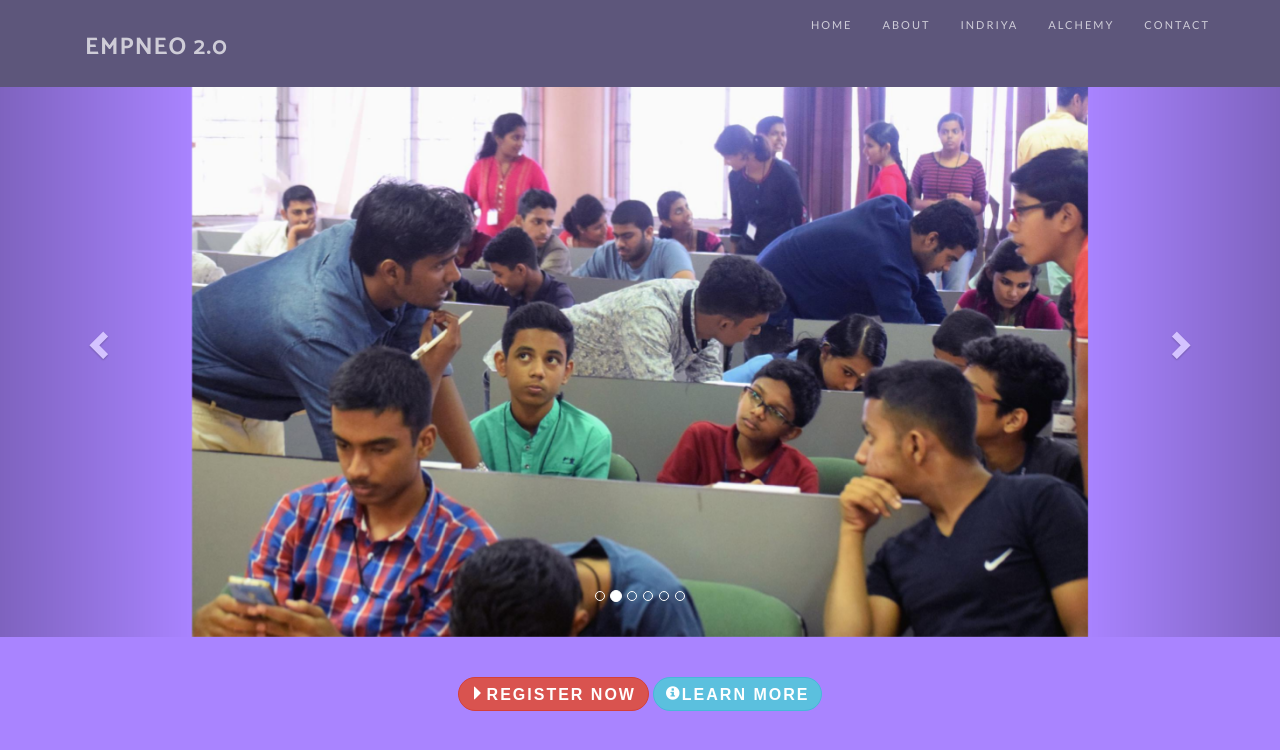
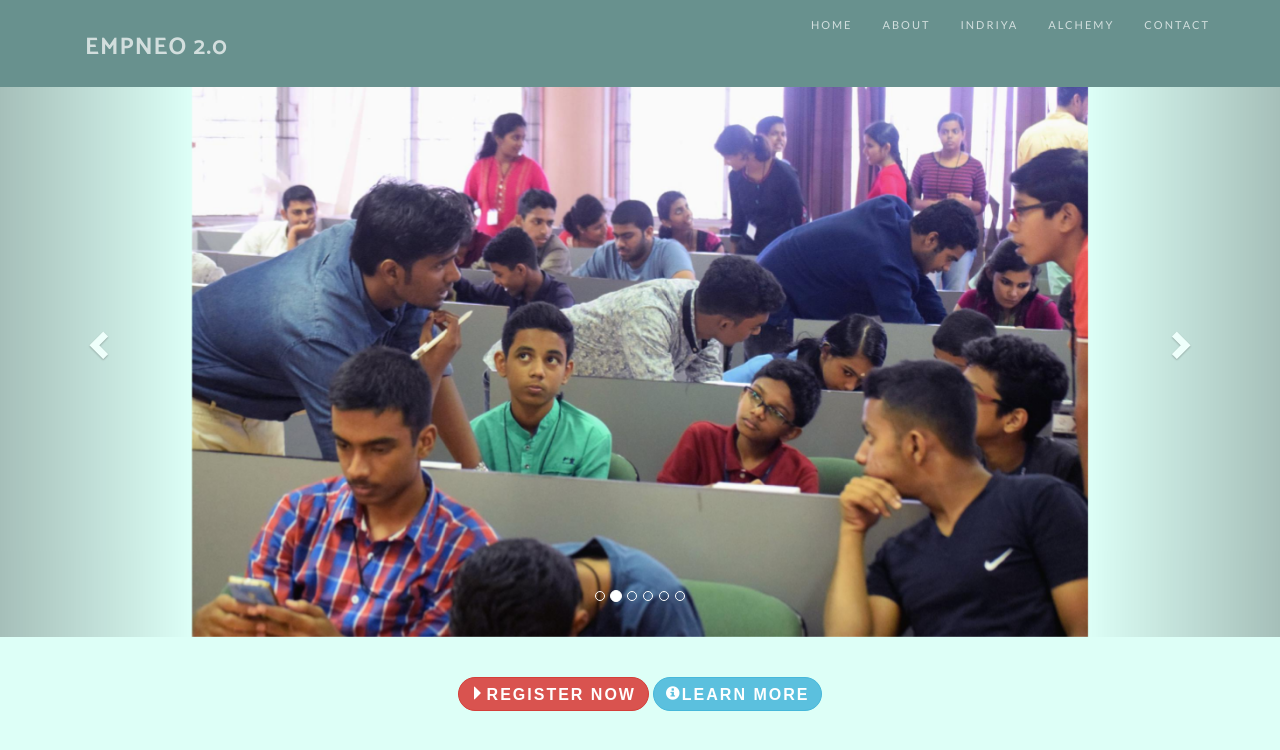
Before and after one commit to IEEEMEC/empneo, a Jekyll site: the page built from index.html, in a window 1280 px wide and 900 px high. Shown: the top 750 px of the window. Built offline with Jekyll 4.4.1, drawn with Linux system fonts in a browser that asks for light colours; nearby versions of some CDN libraries; some web fonts are replaced; the list of posts is cut into pages by our own code.

Commit message:
rechanging color schemes and resizing icons

```diff
--- a/_includes/aside.html
+++ b/_includes/aside.html
@@ -11,20 +11,21 @@
     }
     #abtus{
         text-align: center;
-        color: white;
+        color: #44aa92;
         font-style: bold;
+        font-weight: 500;
     }
     .abt{
         text-align: center;
-        color: white;
+        color:black;
     }
 </style>
 <div id=#abt>
     <br><br><br>
 
 
-   <strong><h1 id="abtus">About Us</h1><br><br></strong>
-    <p class="abt">The IEEE Student Branch of Govt. Model
+   <strong><h1 id="abtus">ABOUT US</h1><br><br></strong>
+    <p style="font-size: 18px;" class="abt">The IEEE Student Branch of Govt. Model
             Engineering College(MEC), in association with
             IEEE Women in Engineering(WIE), presents
             EMPNEO 2.0, a two-day state level program
--- a/_includes/nav.html
+++ b/_includes/nav.html
@@ -1,6 +1,6 @@
 <style>
     #mainNav{
-        background-color: #5d567b;
+        background-color: #68918e;
     }
     .pagescroll{
         color: aliceblue;
--- a/_includes/portfolio.html
+++ b/_includes/portfolio.html
@@ -23,22 +23,19 @@
 </section>-->
 <style>
     #img{
-        height: 7cm;
+        height: 4cm;
         border: solid;
         border-spacing: 30px;
-        border-color: #5d567b;
-        width: 10cm;
-        align-content: center;
-        margin-left: 3cm;
+        border-color: #ddfff7;
+        width: 5cm;
+        align-items: center;
+        margin-left: 25%;
 
     }
     body{
-        background-color: #a984ff;
+        background-color: #ddfff7;;
     }
-    .col-lg-4{
-        width: 50%;
-        background-color:#5d567b;
-    }
+
 
 </style>
 <section class="no-padding" id="portfolio">
@@ -46,7 +43,7 @@
         <div class="row no-gutter">
             <div class="col-lg-4 col-sm-6">
                 <a href="#workshop" class="portfolio-box">
-                    <img id="img" src="/img/workshop1.png" class="img-responsive" alt="">
+                    <img id="img" src="/img/workshop.png" class="img-responsive" alt="">
                     <div class="portfolio-box-caption">
                         <div class="portfolio-box-caption-content">
                             <div class="project-category text-faded">
@@ -58,7 +55,7 @@
             </div>
             <div class="col-lg-4 col-sm-6">
                 <a href="#talks" class="portfolio-box">
-                    <img id="img" src="/img/talk.png" class="img-responsive" alt="">
+                    <img id="img" src="/img/talks.png" class="img-responsive" alt="">
                     <div class="portfolio-box-caption">
                         <div class="portfolio-box-caption-content">
                             <div class="project-category text-faded">
@@ -68,21 +65,18 @@
                     </div>
                 </a>
             </div>
-        <!--    <div class="col-lg-4 col-sm-6">
+           <div class="col-lg-4 col-sm-6">
                 <a href="#" class="portfolio-box">
-                    <img id ="img"src="/img/trip.png" class="img-responsive" alt="">
+                    <img id ="img"src="/img/visit.png" class="img-responsive" alt="">
                     <div class="portfolio-box-caption">
                         <div class="portfolio-box-caption-content">
                             <div class="project-category text-faded">
-                                Trips
-                            </div>
-                            <div class="project-name">
-                                Place
+                                VISIT
                             </div>
                         </div>
                     </div>
                 </a>
-            </div> -->
+            </div>
          <!--   <div class="col-lg-4 col-sm-6">
                 <a href="#" class="portfolio-box">
                     <img src="/img/portfolio/4.jpg" class="img-responsive" alt="">
--- a/_includes/talks.html
+++ b/_includes/talks.html
@@ -1,18 +1,18 @@
 <style>
     #talks{
-        background-color: #d6cee8;
+        background-color: #ddfff7;
     }
 </style>
 <section id="talks">
     <div class="container">
-        <h1 style="text-align: center;"><strong style="color: #5d567b;">TALKS</strong></h1>
+        <h1 style="text-align: center;"><strong style="color: #44aa92;">TALKS</strong></h1>
         <br>
 
         <div class="col-sm-4">
             <img src="/img/Kiran Mohan.jpg" alt="Kiran Mohan" id="ima">
-            <h3 style="color:#5d567b;"><strong>KIRAN MOHAN</strong></h3>
+            <h3 style="color:#44aa92;"><strong>KIRAN MOHAN</strong></h3>
                 <br>
-                <p>
+                <p style="font-size: 18px;">
                     Kiran Mohan is a mechanical Engineer, with a
 penchant for giving lessons on astronomy for
 school children. A Scientist at Liquid Propulsion
@@ -25,9 +25,9 @@ Mechanics, Turbulence and many others.
 
         <div class="col-sm-4">
             <img src="/img/Babu T Shankar.jpeg" alt="Babu Shankar" id="ima">
-            <h3 style="color: #5d567b;"><strong>Prof Babu Sankar</strong></h3>
+            <h3 style="color: #44aa92;"><strong>Prof Babu Sankar</strong></h3>
                 <br>
-                <p>
+                <p style="font-size: 18px;">
                     Prof.Babu Sanker is an assistant professor in
 the department of mechanical engineering in
 St joseph’s college of Engineering and Technol-
@@ -42,9 +42,9 @@ skills, multiple intelligence , faculty development and so on.
 
     <div class="col-sm-4">
         <img src="#" alt="" id="ima">
-        <h3 style="color:#5d567b;"><strong>LED MAKING WORKSHOP</strong></h3>
+        <h3 style="color:#44aa92;"><strong>LED MAKING WORKSHOP</strong></h3>
             <br>
-            <p>
+            <p style="font-size: 18px;">
                 Lorem, ipsum.
                 Lorem ipsum dolor sit amet consectetur adipisicing elit. Ex corrupti deserunt magni nemo amet ipsum cum error, hic quos officiis ea tenetur tempora ratione eos deleniti repellat obcaecati architecto illo!
                 Lorem ipsum dolor sit amet consectetur adipisicing elit. Aperiam deserunt perspiciatis ea ducimus! Saepe, sapiente?
--- a/_includes/workshop.html
+++ b/_includes/workshop.html
@@ -7,11 +7,11 @@
 
     p{
         font-size: 2em;
-        color:#5d567b;
+        color:black;
     }
 
     #workshop{
-        background-color: #ebe2ff;;
+        background-color: #ddfff7;
     }
 
 </style>
@@ -20,14 +20,14 @@
 
 <section id="workshop">
     <div class="container">
-        <h1 style="text-align: center;"><strong style="color:#5d567b;">WORKSHOP</strong></h1>
+        <h1 style="text-align: center;"><strong style="color:#44aa92;">WORKSHOP</strong></h1>
         <br>
 
         <div class="col-sm-6">
             <img src="/img/led.jpg" alt="" id="ima">
-            <h3 style="color:#5d567b;"><strong>LED MAKING WORKSHOP</strong></h3>
+            <h3 style="color:#44aa92;"><strong>LED MAKING WORKSHOP</strong></h3>
                 <br>
-                <p>
+                <p style="font-size: 18px;">
                     The workshop aims to familarize students with
                     basic electronics components combined with
                     LED circuit assembling conducted by Mr.
@@ -37,9 +37,9 @@
         </div>
         <div class="col-sm-6">
             <img src="/img/telescope.jpg" alt="" id="ima">
-            <h3 style="color: #5d567b;"><strong> Telescope Making workshop</strong></h3>
+            <h3 style="color: #44aa92;"><strong> Telescope Making workshop</strong></h3>
                 <br>
-                <p>
+                <p style="font-size: 18px;">
                     A Do-It-Yourself telescope makes an excellent
 and inexpensive project for science fairs
 paving way to inspire kids for an even deeper
```
Also changed, not shown: img/talk.png (deleted), img/talks.png (added), img/trip.png (deleted), img/visit.png (added), img/workshop.png, img/workshop1.png (deleted).
